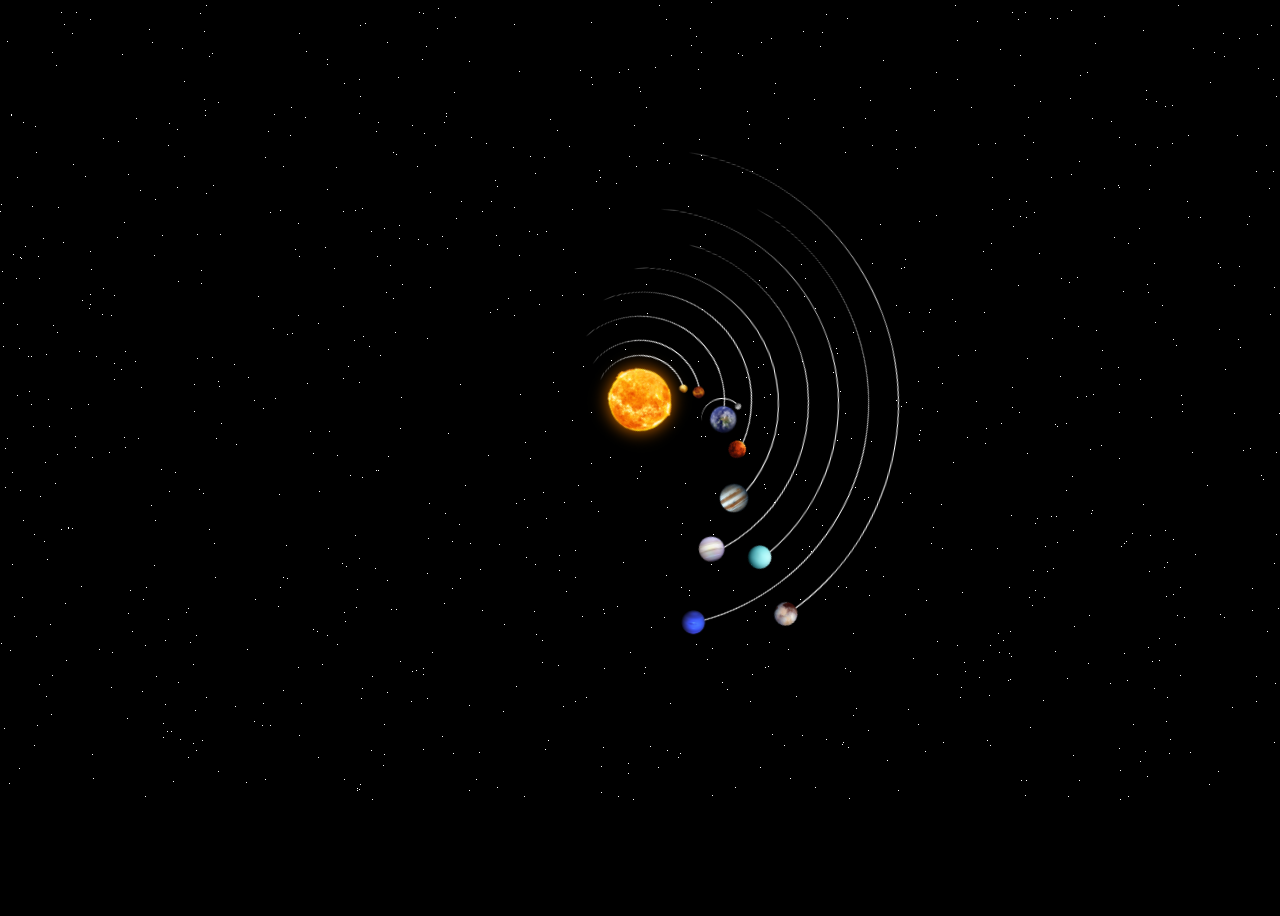
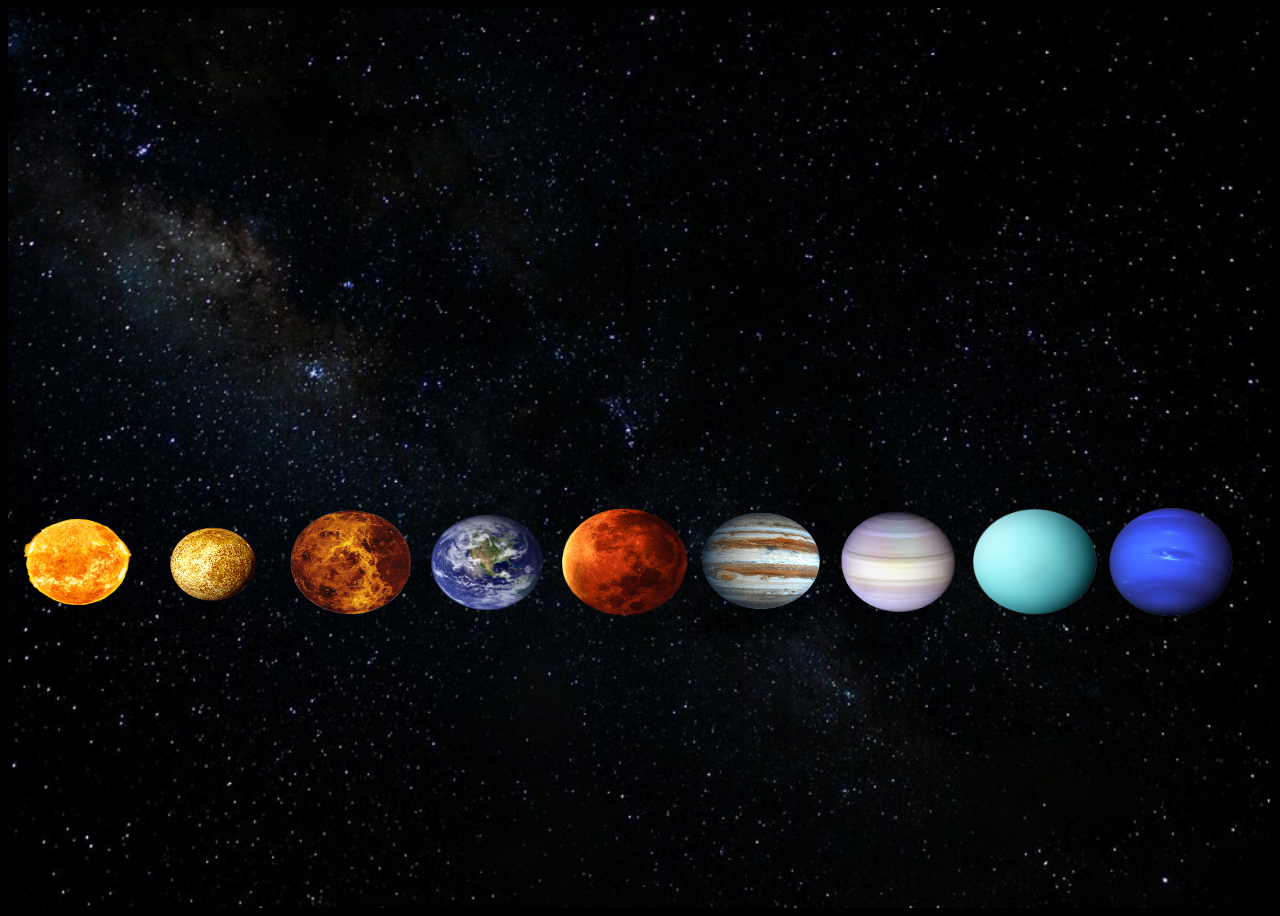
Before and after one commit to Benjas16/Nport-1, a plain HTML site: page projetos/siste.html in a window 1280 px wide. Before the commit the page ends 800 px from the top, so only its background shows below. Drawn offline with nearby package versions, Linux system fonts and the light colour scheme.

Commit message:
alteração final

```diff
--- a/projetos/sis.css
+++ b/projetos/sis.css
@@ -1,230 +1,31 @@
-body {
-    margin: 0;
-    height: 100vh;
-    display: flex;
-    align-items: center;
-    justify-content: center;
-    background-color: black;
-    overflow: hidden;
+.imagem06{
+    height: 900px;
+    width: 100%;
+    background-image: url(images/estrelas.jpg);
+    background-size: 100% 100%;
+
 }
-.container {
-    font-size: 6px;
-    width: 40em;
-    height: 40em;
-    position: relative;
+.imagem601{
+    margin-left: 0%;
 }
-img{
-    height: 130%;
-    width: 130%;
+.imagem601, .imagem602, .imagem603, .imagem604,.imagem605, .imagem606, .imagem607, .imagem608, .imagem609{
+    height: 12%;
+    width: 10%;
+    padding-left: 0.5%;
 }
-.sun {
-    display: flex;
-    align-items: center;
-    justify-content: center;
-    position: absolute;
-    top: 15em;
-    left: 15em;
-    width: 10em;
-    height: 10em;
-    border-radius: 50%;
-    box-shadow: 0 0 3em rgb(255, 128, 0);
-    animation: orbit 50s linear infinite;
-}
-.mercury,
-.venus,
-.earth,
-.moon,
-.mars,
-.jupiter,
-.saturn,
-.uranus,
-.neptune,
-.pluto {
-    position: absolute;
-    border-style: solid;
-    border-color: white transparent transparent transparent;
-    border-width: 0.1em 0.1em 0 0;
-    border-radius: 50%;
-}
-.mercury {
-    top: 12.5em;
-    left: 12.5em;
-    width: 15em;
-    height: 15em;
-    animation: orbit 68.7s linear infinite;
+.imagem06 img.imagem601, img.imagem602, img.imagem603, img.imagem604, img.imagem605, img.imagem606, img.imagem607, img.imagem608, img.imagem609{
+    margin-top: 500px;
 }
 
-.venus {
-    top: 10em;
-    left: 10em;
-    width: 20em;
-    height: 20em;
-    animation: orbit 48.7s linear infinite;
+/* Responsividade Sistema Solar */
+
+.linkmapa:link{
+    text-decoration: none;
 }
 
-.earth {
-    top: 6em;
-    left: 6em;
-    width: 28em;
-    height: 28em;
-    animation: orbit 36.5s linear infinite;
+@media screen and (max-width: 800px) {
+    .imagem601, .imagem602, .imagem603, .imagem604,.imagem605, .imagem606, .imagem607, .imagem608, .imagem609{height: 10%; padding-left: 0.3%;}
+    .imagem06 {height: 600px;}
+    .imagem06 img.imagem601, img.imagem602, img.imagem603, img.imagem604, img.imagem605, img.imagem606, img.imagem607, img.imagem608, img.imagem609{margin-top: 300px;}
+
 }
-.moon {
-    top: 2em;
-    right: -1em;
-    width: 7em;
-    height: 7em;
-    animation: orbit 2.7s linear infinite;
-}
-.mars {
-    top: 2em;
-    left: 2.5em;
-    width: 36em;
-    height: 36em;
-    animation: orbit 26.5s linear infinite;
-}
-.jupiter {
-    top: -2em;
-    left: -2em;
-    width: 45em;
-    height: 45em;
-    animation: orbit 21s linear infinite;
-}
-.saturn {
-    top: -7em;
-    left: -7em;
-    width: 55em;
-    height: 55em;
-    animation: orbit 17s linear infinite;
-}
-.uranus {
-    top: -12em;
-    left: -12em;
-    width: 65em;
-    height: 65em;
-    animation: orbit 19s linear infinite;
-}
-.neptune {
-    top: -17em;
-    left: -17em;
-    width: 75em;
-    height: 75em;
-    animation: orbit 15s linear infinite;
-}
-.pluto {
-    top: -22em;
-    left: -22em;
-    width: 85em;
-    height: 85em;
-    animation: orbit 18s linear infinite;
-}
-
-.mercury::before,
-.venus::before,
-.earth::before,
-.moon::before,
-.mars::before,
-.jupiter::before,
-.saturn::before,
-.uranus::before,
-.neptune::before,
-.pluto::before{
-    content: '';
-    position: absolute;
-    border-radius: 50%;
-    animation: orbit 30s linear infinite;
-}
-.mercury::before {
-    top: 1.5em;
-    right: 0.8em;
-    width: 2em;
-    height: 2em;
-    background-image: url('./images/mercury.png');
-    background-size: cover;
-}
-.venus::before {
-    top: 2em;
-    right: 2em;
-    width: 2em;
-    height: 2em;
-    background-image: url('./images/venus.png');
-    background-size: cover;
-}
-.earth::before {
-    top: 3em;
-    right: 0em;
-    width: 5em;
-    height: 5em;
-    background-image: url('./images/earth.png');
-    background-size: cover;
-}
-
-.moon::before {
-    top: 0.8em;
-    right: 0.2em;
-    width: 1.2em;
-    height: 1.2em;
-    background-image: url('./images/moon.png');
-    background-size: cover;
-}
-.mars::before {
-    top: 5em;
-    right: 3em;
-    width: 3em;
-    height: 3em;
-    background-image: url('./images/mars.png');
-    background-size: cover;
-}
-.jupiter::before {
-    top: 6em;
-    right: 3em;
-    width: 5em;
-    height: 5em;
-    background-image: url('./images/jupiter.png');
-    background-size: cover;
-}
-.saturn::before {
-    top: 7.5em;
-    right: 5em;
-    width: 4.5em;
-    height: 4.5em;
-    background-image: url('./images/saturn.png');
-    background-size: cover;
-}
-.uranus::before {
-    top: 9em;
-    right: 6.5em;
-    width: 4em;
-    height: 4em;
-    background-image: url('./images/uranus.png');
-    background-size: cover;
-}
-.neptune::before {
-    top: 10em;
-    right: 8em;
-    width: 4em;
-    height: 4em;
-    background-image: url('./images/neptune.png');
-    background-size: cover;
-}
-.pluto::before {
-    top: 11em;
-    right: 10em;
-    width: 4em;
-    height: 4em;
-    background-image: url('./images/pluto.png');
-    background-size: cover;
-}
-
-.star {
-    position: absolute;
-    background-color: white;
-    border-radius: 50%;
-    z-index: -1;
-}
-
-@keyframes orbit {
-    to {
-        transform: rotate(360deg);
-    }
-}
--- a/projetos/siste.html
+++ b/projetos/siste.html
@@ -1,32 +1,46 @@
 <!DOCTYPE html>
-<html>
+<html lang="pt-br">
 <head>
-<title>Solar System</title>
-<link rel=stylesheet href="sis.css">
+    <meta charset="UTF-8">
+    <meta name="viewport" content="width=device-width, initial-scale=1.0">
+    <title>Portifolio</title>
+    <link rel="stylesheet" href="sis.css">
+    <link href='https://cdn.jsdelivr.net/npm/boxicons@2.0.5/css/boxicons.min.css' rel='stylesheet'>
+
 </head>
-<body>
-  <div class="container">
-    <div class="sun">
-      <a href="https://en.wikipedia.org/wiki/Sun" target="_blank"></a>
-      <img src="./images/sun.png" alt="sun">
-  </div>
-    <div class="mercury">
-      <a href="https://en.wikipedia.org/wiki/Mercury_(planet)" target="_blank"></a>
-  </div>
+<body style="background-color: black;">
 
-    <div class="venus"></div>
-    <div class="earth">
-      <div class="moon"></div>
+    <div class="imagem06">
+        <a href="https://www.if.ufrgs.br/ast/solar/portug/sun.htm" class="linkmapa" target="_blank">
+            <img src="images/sun.png" alt="Sol" class="imagem601">
+        </a>
+        <a href="https://brasilescola.uol.com.br/geografia/mercurio-1.htm" class="linkmapa" target="_blank">
+            <img src="images/mercury.png" alt="Mercurio" class="imagem602">
+        </a>
+        <a href="https://www.ccvalg.pt/astronomia/sistema_solar/venus.htm" class="linkmapa" target="_blank">
+            <img src="images/venus.png" alt="Vênus" class="imagem603">
+        </a>
+        <a href="https://www.significados.com.br/planeta-terra/" class="linkmapa" target="_blank">
+            <img src="images/earth.png" alt="Terra" class="imagem604">
+        </a>
+        <a href="https://www.if.ufrgs.br/ast/solar/portug/mars.htm" class="linkmapa" target="_blank">
+            <img src="images/mars.png" alt="Marte" class="imagem605">
+        </a>
+        <a href="https://ccvalg.pt/astronomia/sistema_solar/jupiter.htm" class="linkmapa" target="_blank">
+            <img src="images/jupiter.png" alt="Jupiter" class="imagem606">
+        </a>
+        <a href="https://www.astrolink.com.br/saturno" class="linkmapa" target="_blank">
+            <img src="images/saturn.png" alt="Saturno" class="imagem607">
+        </a>
+        <a href="https://www.ccvalg.pt/astronomia/sistema_solar/urano.htm" class="linkmapa" target="_blank">
+            <img src="images/uranus.png" alt="Urano" class="imagem608">
+        </a>
+        <a href="https://www.significados.com.br/netuno-planeta/" class="linkmapa" target="_blank">
+            <img src="images/neptune.png" alt="Netuno" class="imagem609">
+        </a>
+
     </div>
-    <div class="mars"></div>
-    <div class="jupiter"></div>
-    <div class="saturn"></div>
-    <div class="uranus"></div>
-    <div class="neptune"></div>
-    <div class="pluto">
-    </div>
-  </div>
-  <script src="sis.js"></script>
+
+
 </body>
-
 </html>
```
Also changed, not shown: index.html (+17 -15 lines), projetos/images/estrelas.jpg (added).
